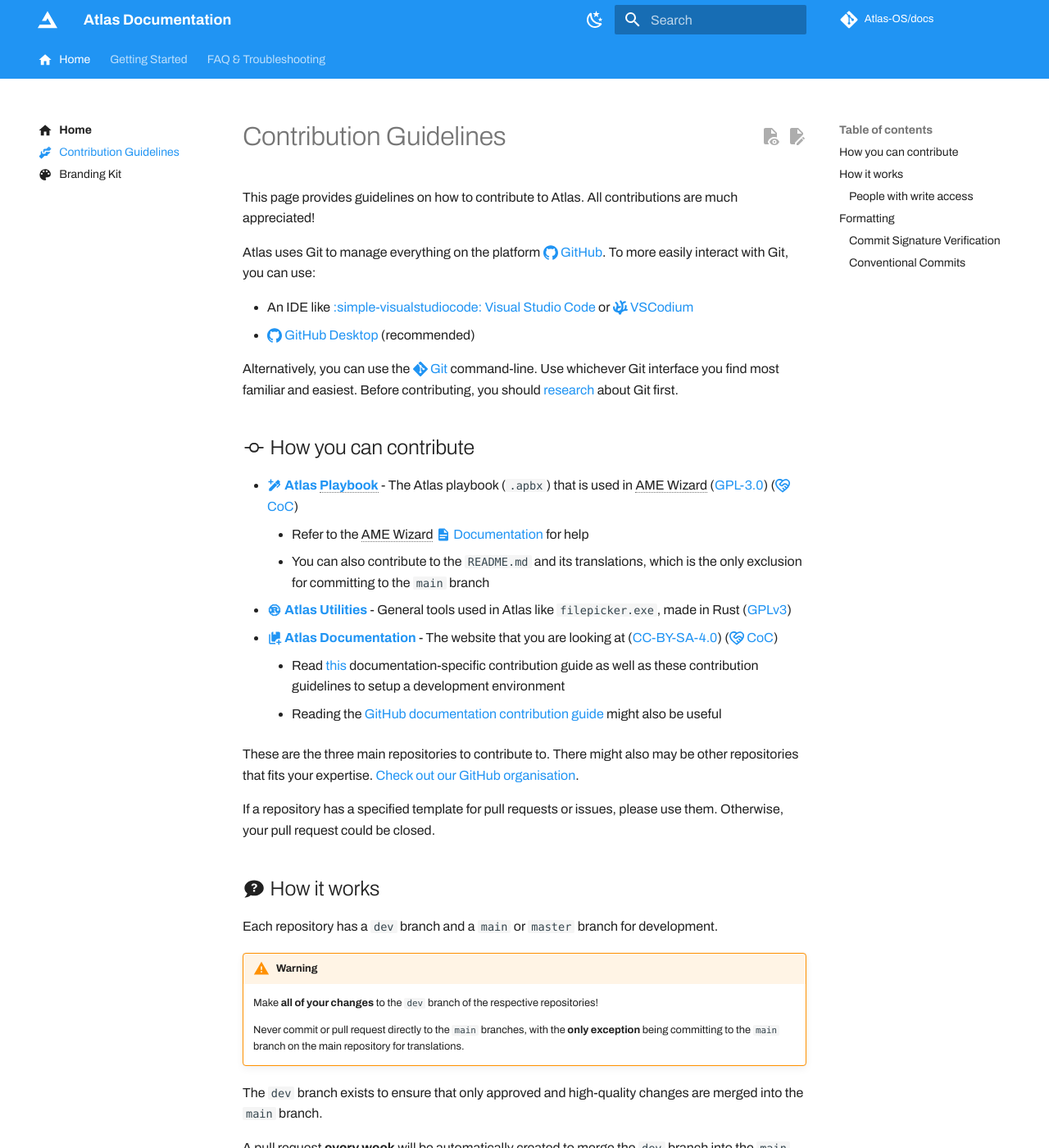
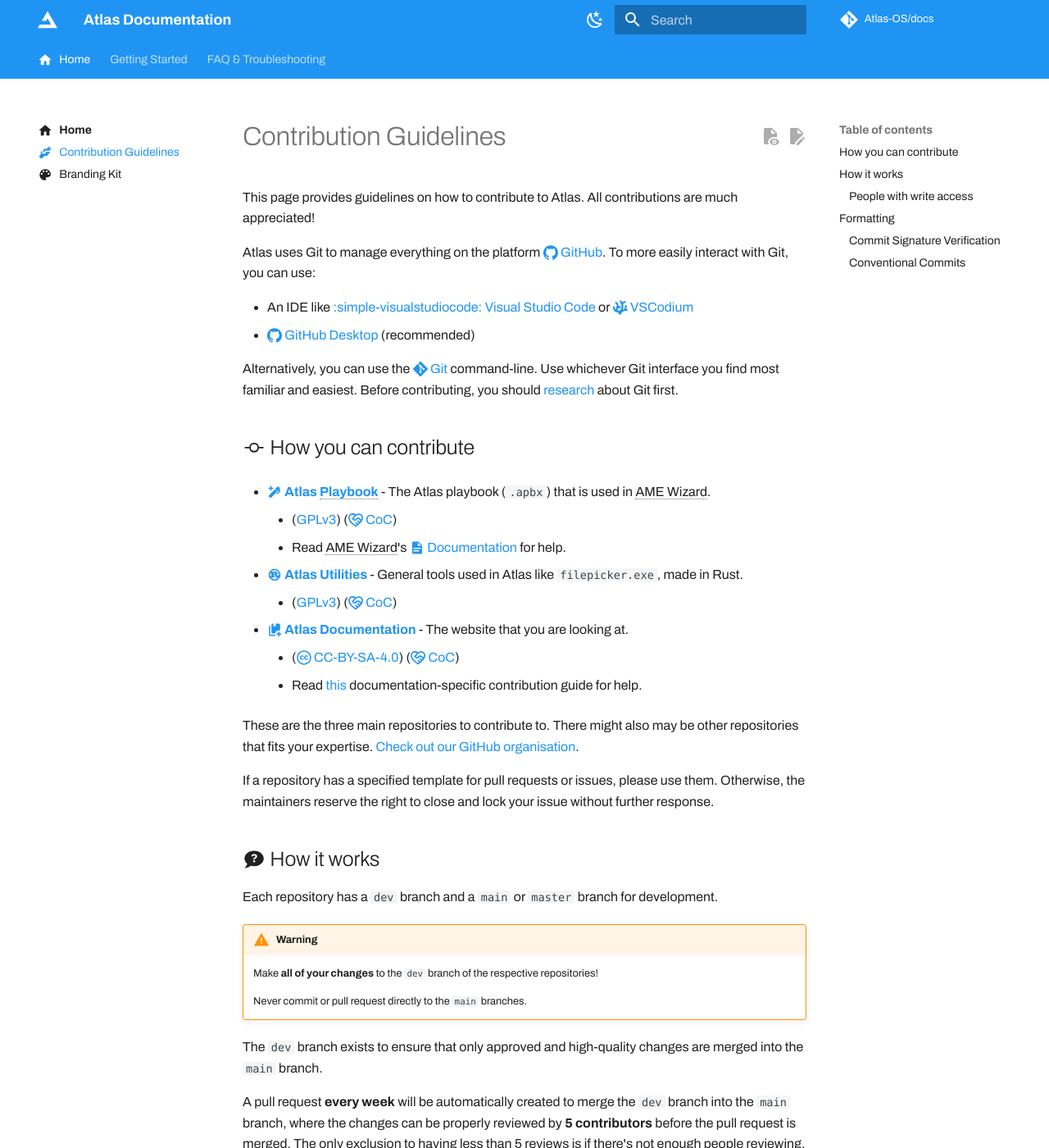
Before and after one commit to Atlas-OS/docs, an MkDocs documentation site: the page built from docs/contributions.md, in a window 1280 px wide and 1400 px high. Shown: the whole window at 82% size. Built offline with MkDocs 1.6.1 and Material for MkDocs 9.7.7, drawn with Linux system fonts in a browser that asks for light colours; some web fonts are replaced; comment, search, counter and statistics services are not loaded.

Commit message:
docs: small fix and remove outdated content from contributions.md

```diff
--- a/docs/contributions.md
+++ b/docs/contributions.md
@@ -16,17 +16,20 @@ Alternatively, you can use the [:simple-git: Git](https://git-scm.com/) command-
 
 ## :octicons-git-commit-24: How you can contribute
 
-* [:material-pen-plus: **Atlas Playbook**](https://github.com/Atlas-OS/Atlas) - The Atlas playbook (`.apbx`) that is used in AME Wizard ([GPL-3.0](https://github.com/Atlas-OS/Atlas/blob/main/LICENSE)) ([:octicons-code-of-conduct-16: CoC](https://github.com/Atlas-OS/Atlas/blob/main/.github/CODE_OF_CONDUCT.md))
-	* Refer to the AME Wizard [:material-file-document: Documentation](https://docs.ameliorated.io/developers.html) for help
-	* You can also contribute to the `README.md` and its translations, which is the only exclusion for committing to the `main` branch
-* [:material-language-rust: **Atlas Utilities**](https://github.com/Atlas-OS/Atlas-Utilities) - General tools used in Atlas like `filepicker.exe`, made in Rust ([GPLv3](https://github.com/Atlas-OS/Atlas-Utilities/blob/main/LICENSE))
-* [:material-book-plus-multiple: **Atlas Documentation**](https://github.com/Atlas-OS/docs) - The website that you are looking at ([CC-BY-SA-4.0](https://github.com/Atlas-OS/docs/blob/master/LICENSE)) ([:octicons-code-of-conduct-16: CoC](https://github.com/Atlas-OS/docs/blob/master/.github/CODE_OF_CONDUCT.md))
-	* Read [this](https://github.com/Atlas-OS/docs/blob/master/.github/CONTRIBUTING.md) documentation-specific contribution guide as well as these contribution guidelines to setup a development environment
-	* Reading the [GitHub documentation contribution guide](https://github.com/github/docs/blob/main/CONTRIBUTING.md) might also be useful
+* [:material-pen-plus: **Atlas Playbook**](https://github.com/Atlas-OS/Atlas) - The Atlas playbook (`.apbx`) that is used in AME Wizard.
+	* ([GPLv3](https://github.com/Atlas-OS/Atlas/blob/main/LICENSE)) ([:octicons-code-of-conduct-16: CoC](https://github.com/Atlas-OS/Atlas/blob/main/.github/CODE_OF_CONDUCT.md))
+	* Read AME Wizard's [:material-file-document: Documentation](https://docs.ameliorated.io/developers.html) for help.
+
+* [:material-language-rust: **Atlas Utilities**](https://github.com/Atlas-OS/Atlas-Utilities) - General tools used in Atlas like `filepicker.exe`, made in Rust.
+	*  ([GPLv3](https://github.com/Atlas-OS/Atlas-Utilities/blob/main/LICENSE)) ([:octicons-code-of-conduct-16: CoC](https://github.com/Atlas-OS/utilities/blob/master/.github/CODE_OF_CONDUCT.md))
+
+* [:material-book-plus-multiple: **Atlas Documentation**](https://github.com/Atlas-OS/docs) - The website that you are looking at.
+	* ([:fontawesome-brands-creative-commons: CC-BY-SA-4.0](https://github.com/Atlas-OS/docs/blob/master/LICENSE)) ([:octicons-code-of-conduct-16: CoC](https://github.com/Atlas-OS/docs/blob/master/.github/CODE_OF_CONDUCT.md))
+	* Read [this](https://github.com/Atlas-OS/docs/blob/master/.github/CONTRIBUTING.md) documentation-specific contribution guide for help.
 
 These are the three main repositories to contribute to. There might also may be other repositories that fits your expertise. [Check out our GitHub organisation](https://github.com/Atlas-OS).
 
-If a repository has a specified template for pull requests or issues, please use them. Otherwise, your pull request could be closed.
+If a repository has a specified template for pull requests or issues, please use them. Otherwise, the maintainers reserve the right to close and lock your issue without further response.
 
 ## :material-chat-question: How it works
 
@@ -35,7 +38,7 @@ Each repository has a `dev` branch and a `main` or `master` branch for developme
 !!! warning
 	Make **all of your changes** to the `dev` branch of the respective repositories!
 
-	Never commit or pull request directly to the `main` branches, with the **only exception** being committing to the `main` branch on the main repository for translations.
+	Never commit or pull request directly to the `main` branches.
 
 The `dev` branch exists to ensure that only approved and high-quality changes are merged into the `main` branch.
 
@@ -66,9 +69,9 @@ Before each commit, ensure that:
 
 * Your changes comply with the overall formatting of a repository
 * There are the most minimal amount of mistakes, check grammar and anything else important
-	* For any YAML changed, please verify that it is valid before committing with [YAML Lint](https://www.yamllint.com/)
+	* For any YAML changed, please verify that it is valid before committing with [YAML Lint](https://www.yamllint.com/).
 * People would generally agree with the change
-	* If you don't know, ask people in the [Discord](https://discord.gg/atlasos) or [GitHub issues](https://github.com/Atlas-OS/Atlas/issues)
+	* If you don't know, ask people in the [:simple-discord: Discord](https://discord.gg/atlasos) or [:octicons-issue-opened-16: GitHub issues](https://github.com/Atlas-OS/Atlas/issues).
 
 Making sure that your commits are already to a high standard means that development will be faster and more organised. However, keep in mind that it's okay to make mistakes sometimes, as people will give feedback/reviews in your pull requests, so don't worry about it too much.
 
```
